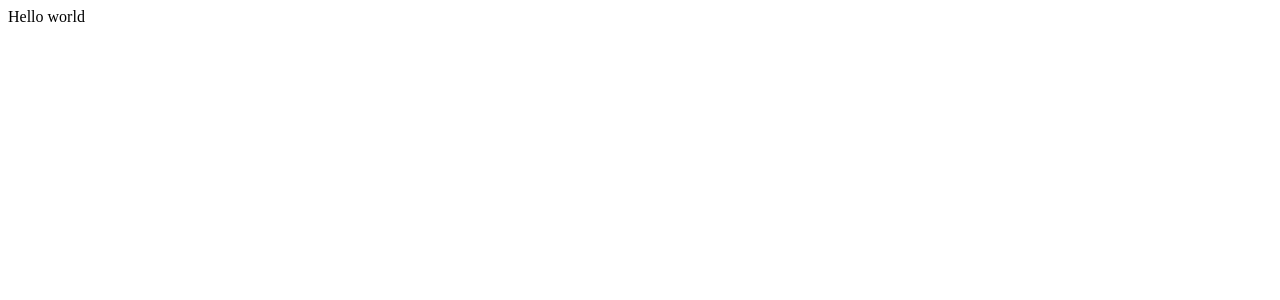
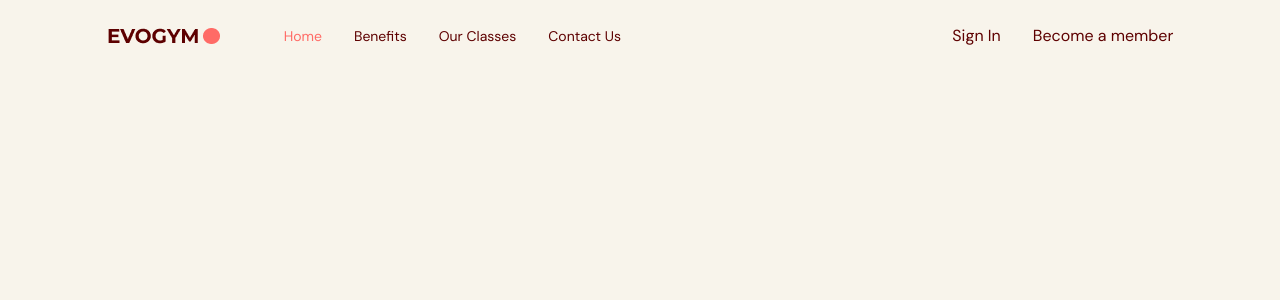
Before and after one commit to huzaifaghazali/gym-typescript, a React (Vite) app: page / in a window 1280 px wide. Shown: the top 300 px of the page. Built offline with nearby package versions, Linux system fonts and the light colour scheme.

Commit message:
Add navbar

```diff
--- a/src/App.tsx
+++ b/src/App.tsx
@@ -1,7 +1,16 @@
+import Navbar from '@/scenes/navbar';
+import { useState } from 'react';
+
 function App() {
+  const [selectedPage, setSelectedPage] = useState('home');
   return (
     <>
-      <div className='app'>Hello world</div>
+      <div className="app bg-gray-20">
+        <Navbar
+          selectedPage={selectedPage}
+          setSelectedPage={setSelectedPage}
+        />
+      </div>
     </>
   );
 }
--- a/src/index.css
+++ b/src/index.css
@@ -0,0 +1,15 @@
+@import url("https://fonts.googleapis.com/css2?family=DM+Sans:wght@400;700&family=Montserrat:wght@700&display=swap");
+
+@tailwind base;
+@tailwind components;
+@tailwind utilities;
+
+html,
+body,
+#root,
+.app {
+  height: 100%;
+  width: 100%;
+  font-family: "DM Sans", sans-serif;
+  @apply text-gray-500;
+}
--- a/src/prettier.config.cjs
+++ /dev/null
@@ -1,4 +0,0 @@
-// prettier.config.js
-module.exports = {
-  plugins: [require("prettier-plugin-tailwindcss")],
-};
--- /dev/null
+++ b/src/scenes/navbar/Link.tsx
@@ -0,0 +1,23 @@
+import AnchorLink from "react-anchor-link-smooth-scroll";
+
+type Props = {
+   page: string;
+   selectedPage: string;
+   setSelectedPage: (value: string) => void
+}
+
+const Link = ({ page, selectedPage, setSelectedPage }: Props) => {
+   const lowerCasePage = page.toLowerCase().replace(/ /g, "");
+
+  return (
+   <AnchorLink
+      className={`${selectedPage === lowerCasePage ? "text-primary-500" : ""} transition duration-500 hover:text-primary-300 `}
+      href={`#${lowerCasePage}`}
+      onClick={() => setSelectedPage(lowerCasePage)}
+   >
+      {page}
+   </AnchorLink>
+  )
+}
+
+export default Link
--- /dev/null
+++ b/src/scenes/navbar/index.tsx
@@ -0,0 +1,58 @@
+import { useState } from "react";
+import { Bars3Icon, XMarkIcon } from "@heroicons/react/24/solid";
+import Logo from "@/assets/Logo.png";
+import Link from "./Link";
+
+type Props = {
+   selectedPage: string;
+   setSelectedPage: (value: string) => void;
+}
+
+const Navbar = ({ selectedPage, setSelectedPage }: Props) => {
+
+   const flexBetween = 'flex items-center justify-between'
+   return (
+      <nav>
+         <div className={`${flexBetween} fixed top-0 z-30 w-full py-6`}>
+            <div className={`${flexBetween} mx-auto w-5/6`}>
+               <div className={`${flexBetween} w-full gap-16`}>
+                  {/* LEFT SIDE */}
+                  <img alt="logo" src={Logo} />
+
+                  {/* RIGHT SIDE */}
+                  <div className={`${flexBetween} w-full`}>
+                     <div className={`${flexBetween} gap-8 text-sm`}>
+                        <Link
+                           page="Home"
+                           selectedPage={selectedPage}
+                           setSelectedPage={setSelectedPage}
+                        />
+                        <Link
+                           page="Benefits"
+                           selectedPage={selectedPage}
+                           setSelectedPage={setSelectedPage}
+                        />
+                        <Link
+                           page="Our Classes"
+                           selectedPage={selectedPage}
+                           setSelectedPage={setSelectedPage}
+                        />
+                        <Link
+                           page="Contact Us"
+                           selectedPage={selectedPage}
+                           setSelectedPage={setSelectedPage}
+                        />
+                     </div>
+                     <div className={`${flexBetween} gap-8`}>
+                        <p>Sign In</p>
+                        <button>Become a member</button>
+                     </div>
+                  </div>
+               </div>
+            </div>
+         </div>
+      </nav>
+   )
+}
+
+export default Navbar
```
Also changed, not shown: tsconfig.json (+10 -14 lines), .eslintrc.cjs, .prettierrc.cjs (added).
